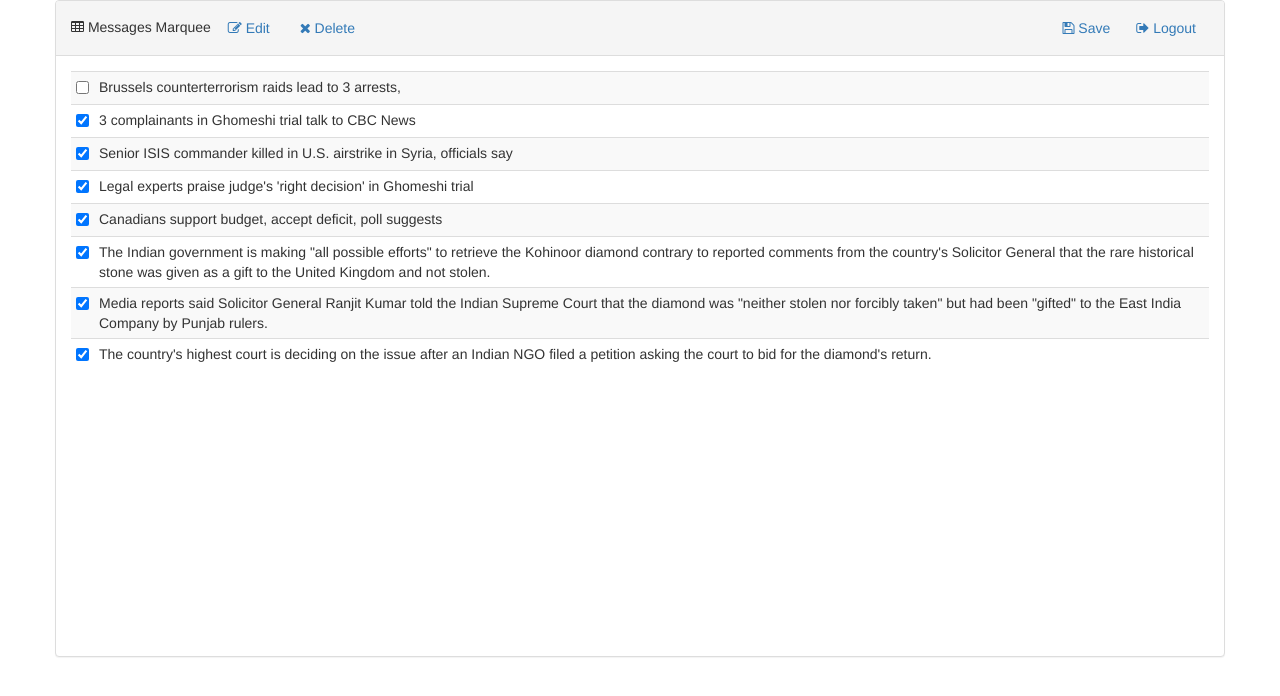
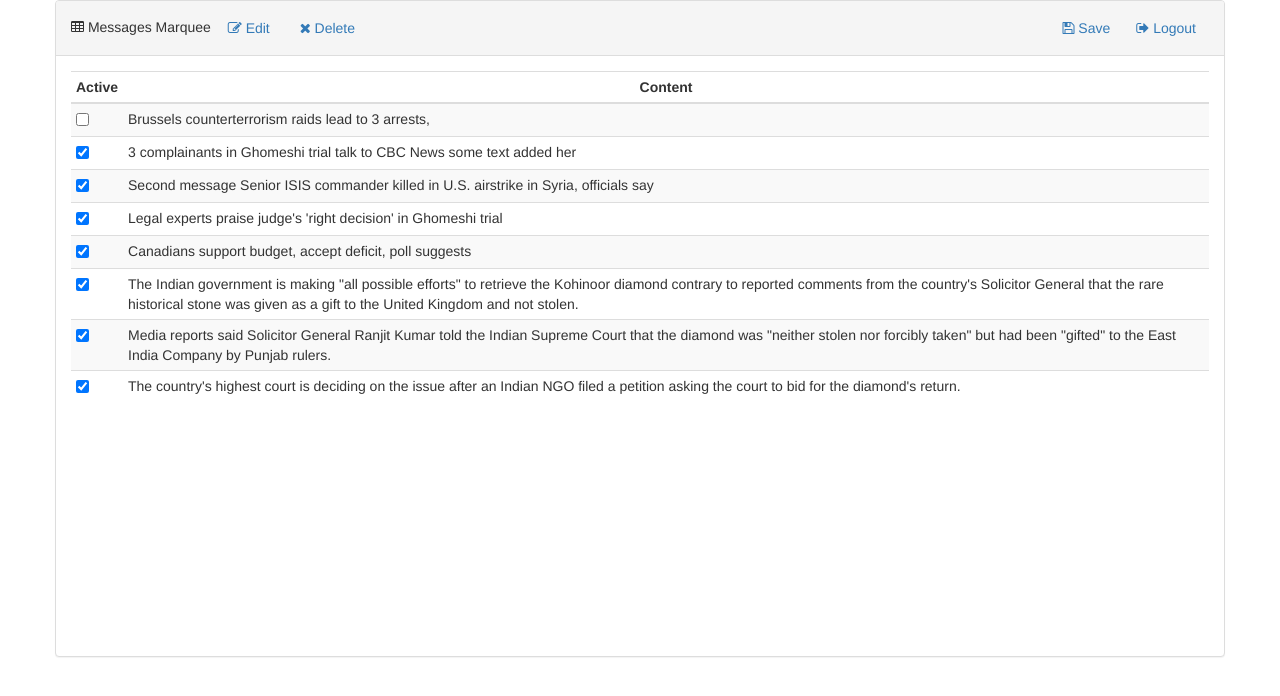
Before and after one commit to vladtitov/tableblue, a PHP site: page /admin.php in a window 1280 px wide. Shown: the top 696 px of the page. Run offline with PHP 8.4, Linux system fonts and the light colour scheme; the visitor is signed in with stand-in values (Sample User, id 1); some libraries are stand-ins or nearby versions.

Commit message:
headers in Admin

```diff
--- a/admin.php
+++ b/admin.php
@@ -97,6 +97,16 @@
                                 <span><%=msg%></span>
                             </td>
                         </script>
+                        <thead>
+                        <tr>
+                            <th>
+                                Active
+                            </th>
+                            <th class="text-center">
+                                Content
+                            </th>
+                        </tr>
+                        </thead>
                         <tbody id="tablebody">
 
                         </tbody>
--- a/crawl/crawl.json
+++ b/crawl/crawl.json
@@ -1 +1 @@
-[{"msg":"Brussels counterterrorism raids lead to 3 arrests,","active":false},{"msg":"3 complainants in Ghomeshi trial talk to CBC News","active":true},{"msg":"Senior ISIS commander killed in U.S. airstrike in Syria, officials say","active":true},{"msg":"Legal experts praise judge's 'right decision' in Ghomeshi trial","active":true},{"msg":"Canadians support budget, accept deficit, poll suggests","active":true},{"msg":"The Indian government is making \"all possible efforts\" to retrieve the Kohinoor diamond contrary to reported comments from the country's Solicitor General that the rare historical stone was given as a gift to the United Kingdom and not stolen.","active":true},{"msg":"Media reports\u00a0said Solicitor General Ranjit Kumar told the Indian Supreme Court that the diamond was \"neither stolen nor forcibly taken\" but had been \"gifted\" to the East India Company by Punjab rulers.","active":true},{"msg":"The country's highest court is deciding on the issue after an Indian NGO filed a petition asking the court to bid for the diamond's return.","active":true}]
+[{"msg":"Brussels counterterrorism raids lead to 3 arrests,","active":false},{"msg":"3 complainants in Ghomeshi trial talk to CBC News some text added her","active":true},{"msg":"Second message Senior ISIS commander killed in U.S. airstrike in Syria, officials say","active":true},{"msg":"Legal experts praise judge's 'right decision' in Ghomeshi trial","active":true},{"msg":"Canadians support budget, accept deficit, poll suggests","active":true},{"msg":"The Indian government is making \"all possible efforts\" to retrieve the Kohinoor diamond contrary to reported comments from the country's Solicitor General that the rare historical stone was given as a gift to the United Kingdom and not stolen.","active":true},{"msg":"Media reports\u00a0said Solicitor General Ranjit Kumar told the Indian Supreme Court that the diamond was \"neither stolen nor forcibly taken\" but had been \"gifted\" to the East India Company by Punjab rulers.","active":true},{"msg":"The country's highest court is deciding on the issue after an Indian NGO filed a petition asking the court to bid for the diamond's return.","active":true}]
--- /dev/null
+++ b/crawl/crawl1465262649.json
@@ -0,0 +1 @@
+[{"msg":"Brussels counterterrorism raids lead to 3 arrests,","active":false},{"msg":"3 complainants in Ghomeshi trial talk to CBC News","active":true},{"msg":"Senior ISIS commander killed in U.S. airstrike in Syria, officials say","active":true},{"msg":"Legal experts praise judge's 'right decision' in Ghomeshi trial","active":true},{"msg":"Canadians support budget, accept deficit, poll suggests","active":true},{"msg":"The Indian government is making \"all possible efforts\" to retrieve the Kohinoor diamond contrary to reported comments from the country's Solicitor General that the rare historical stone was given as a gift to the United Kingdom and not stolen.","active":true},{"msg":"Media reports\u00a0said Solicitor General Ranjit Kumar told the Indian Supreme Court that the diamond was \"neither stolen nor forcibly taken\" but had been \"gifted\" to the East India Company by Punjab rulers.","active":true},{"msg":"The country's highest court is deciding on the issue after an Indian NGO filed a petition asking the court to bid for the diamond's return.","active":true}]
--- /dev/null
+++ b/crawl/crawl1465262891.json
@@ -0,0 +1 @@
+[{"msg":"Brussels counterterrorism raids lead to 3 arrests,","active":false},{"msg":"3 complainants in Ghomeshi trial talk to CBC News some text added her","active":true},{"msg":"Senior ISIS commander killed in U.S. airstrike in Syria, officials say","active":true},{"msg":"Legal experts praise judge's 'right decision' in Ghomeshi trial","active":true},{"msg":"Canadians support budget, accept deficit, poll suggests","active":true},{"msg":"The Indian government is making \"all possible efforts\" to retrieve the Kohinoor diamond contrary to reported comments from the country's Solicitor General that the rare historical stone was given as a gift to the United Kingdom and not stolen.","active":true},{"msg":"Media reports\u00a0said Solicitor General Ranjit Kumar told the Indian Supreme Court that the diamond was \"neither stolen nor forcibly taken\" but had been \"gifted\" to the East India Company by Punjab rulers.","active":true},{"msg":"The country's highest court is deciding on the issue after an Indian NGO filed a petition asking the court to bid for the diamond's return.","active":true}]
```
